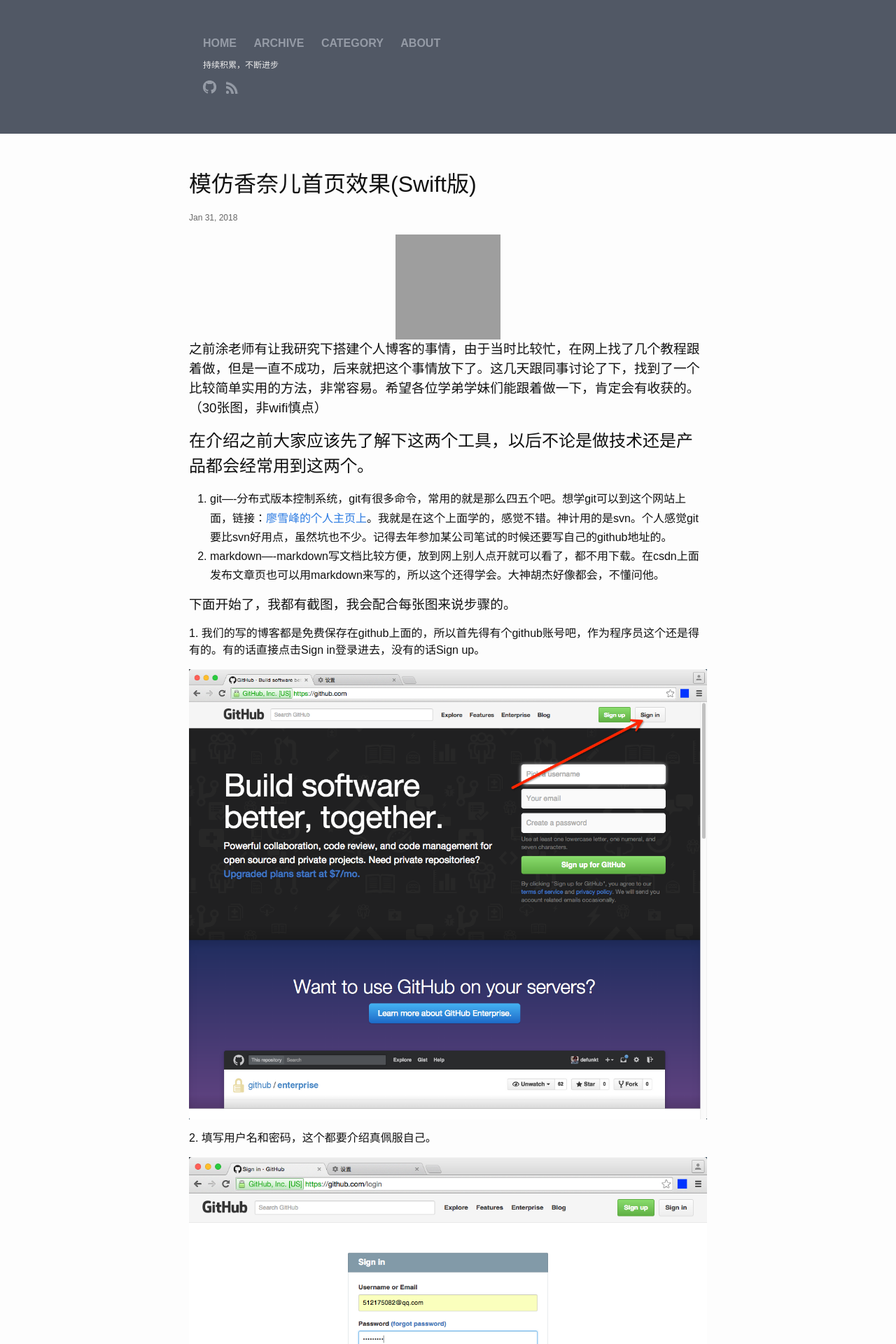
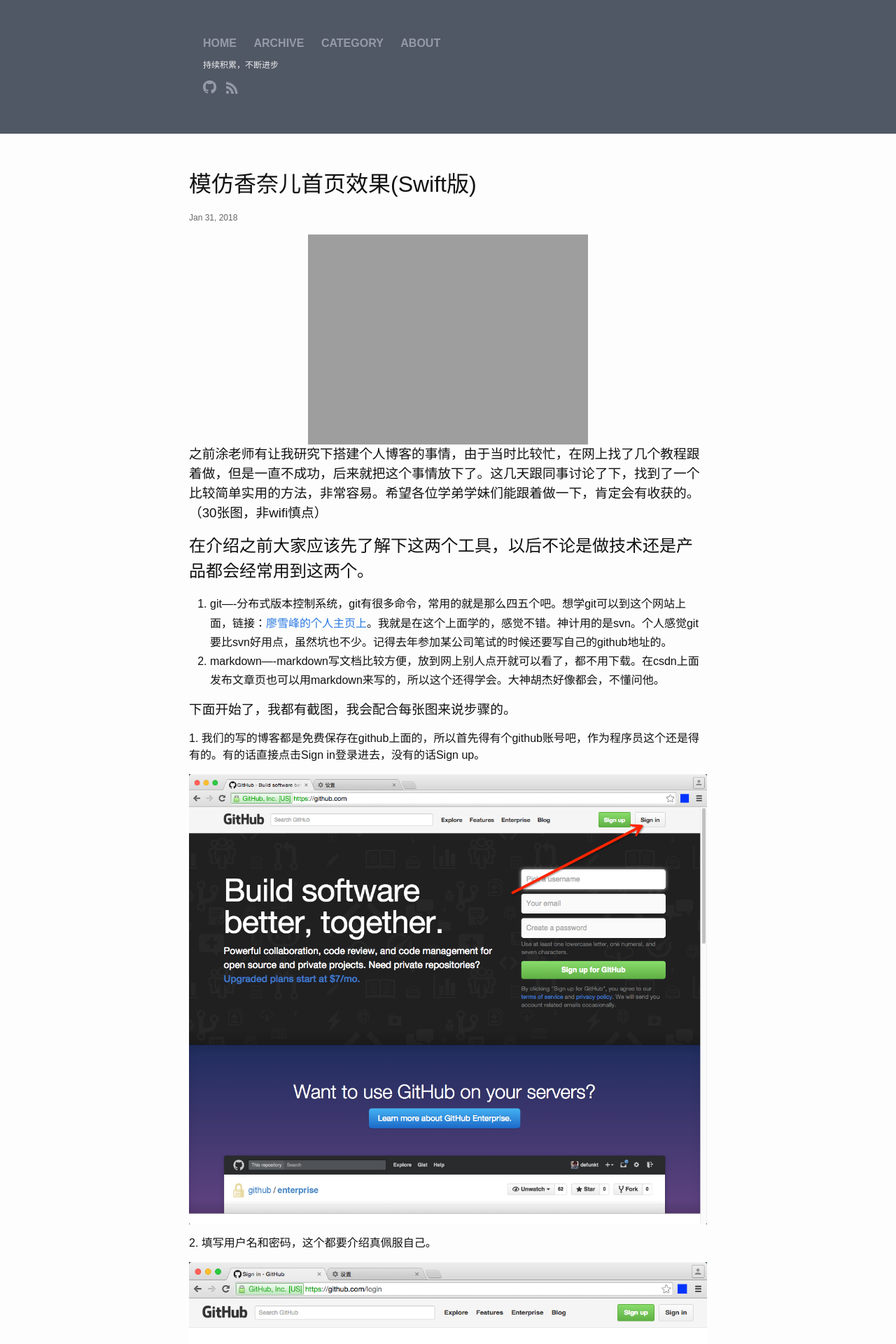
Before and after one commit to guohongwei719/guohongwei719.github.io, a Jekyll site: the page built from _posts/2018-01-31-模仿香奈儿首页效果(Swift版).markdown, in a window 1280 px wide. Shown: the top 1920 px of the page at 70% size. Built offline with Jekyll 4.4.1, drawn with Linux system fonts in a browser that asks for light colours.

Commit message:
图片居中

```diff
--- a/_posts/2018-01-31-模仿香奈儿首页效果(Swift版).markdown
+++ b/_posts/2018-01-31-模仿香奈儿首页效果(Swift版).markdown
@@ -7,7 +7,7 @@ categories: jekyll update
 
 
 <center>
-<img width="150" height="150" src="http://guohongwei719.github.io/images/20180131/QQ20180131-120114.gif"/>
+<img src="http://guohongwei719.github.io/images/20180131/QQ20180131-120114.gif"/>
 </center>
 
 ### 之前涂老师有让我研究下搭建个人博客的事情，由于当时比较忙，在网上找了几个教程跟着做，但是一直不成功，后来就把这个事情放下了。这几天跟同事讨论了下，找到了一个比较简单实用的方法，非常容易。希望各位学弟学妹们能跟着做一下，肯定会有收获的。（30张图，非wifi慎点）
```
